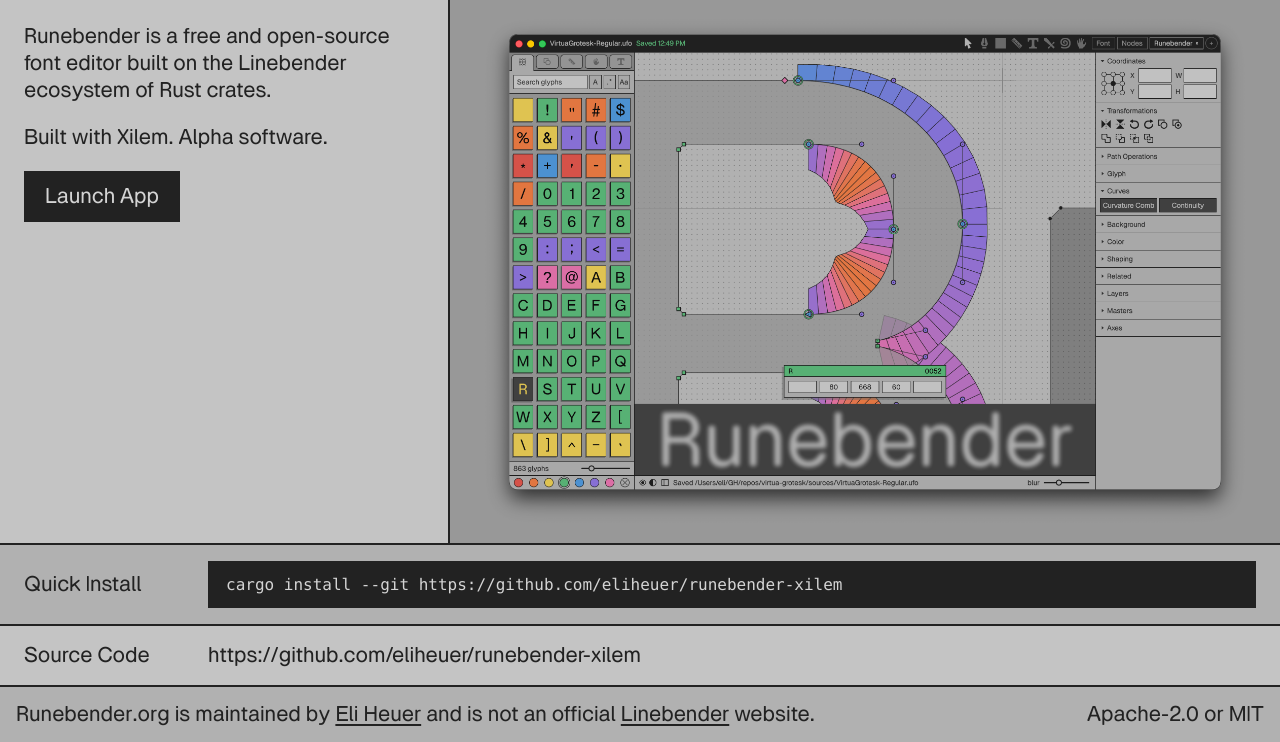
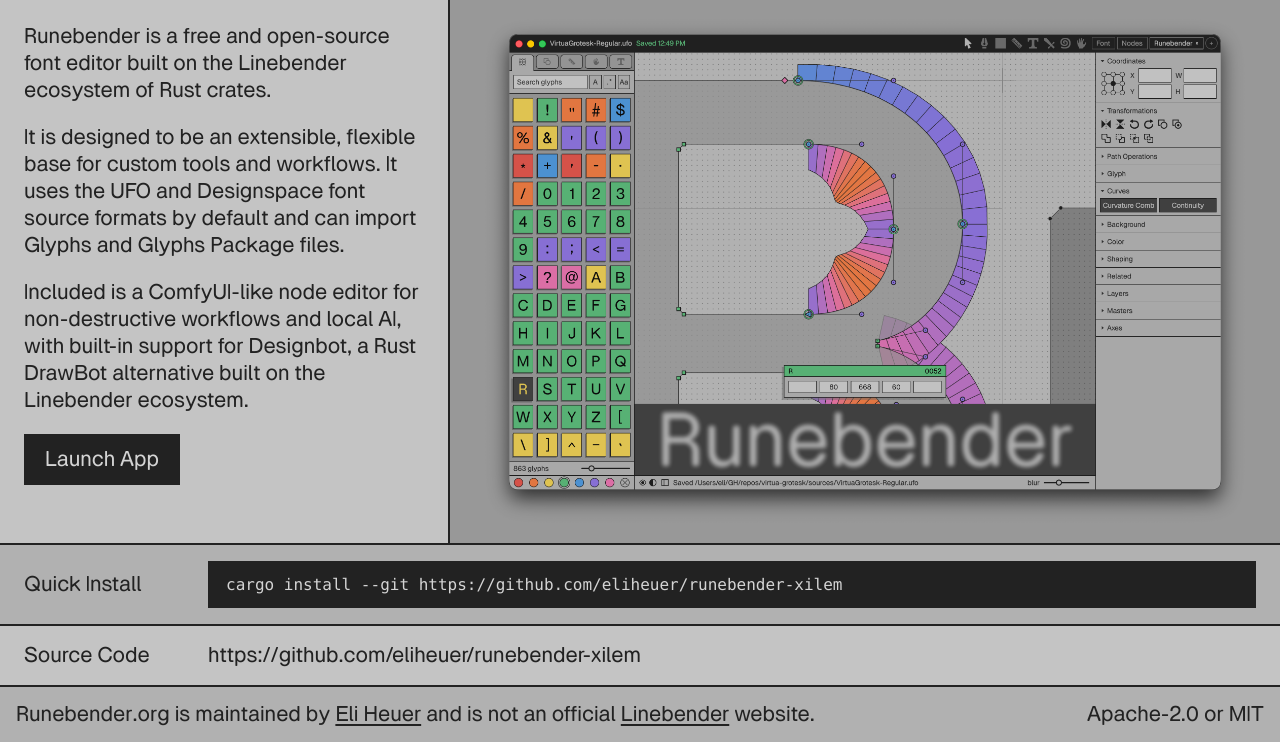
Before and after one commit to eliheuer/runebender-dot-org, an Astro site: page / in a window 1280 px wide. Shown: the part 58-800 px from the top of the page. Built offline with nearby package versions, Linux system fonts and the light colour scheme; Astro itself is replaced by a stand-in of ours.

Commit message:
Describe Runebender's extensible font editing workflows

```diff
--- a/src/pages/index.astro
+++ b/src/pages/index.astro
@@ -20,7 +20,16 @@ import nodesScreenshot from "../assets/runebender-nodes.png";
             <a href="https://linebender.org">Linebender</a> ecosystem of
             <a href="https://www.rust-lang.org">Rust</a> crates.
           </p>
-          <p>Built with <a href="https://github.com/linebender/xilem">Xilem</a>. Alpha software.</p>
+          <p>
+            It is designed to be an extensible, flexible base for custom tools and
+            workflows. It uses the UFO and Designspace font source formats by
+            default and can import Glyphs and Glyphs Package files.
+          </p>
+          <p>
+            Included is a ComfyUI-like node editor for non-destructive workflows
+            and local AI, with built-in support for Designbot, a Rust DrawBot
+            alternative built on the Linebender ecosystem.
+          </p>
         </div>
         <div class="hero-actions" aria-label="Launch Runebender">
           <a class="button primary" href="/editor/index.html">Launch App</a>
```
